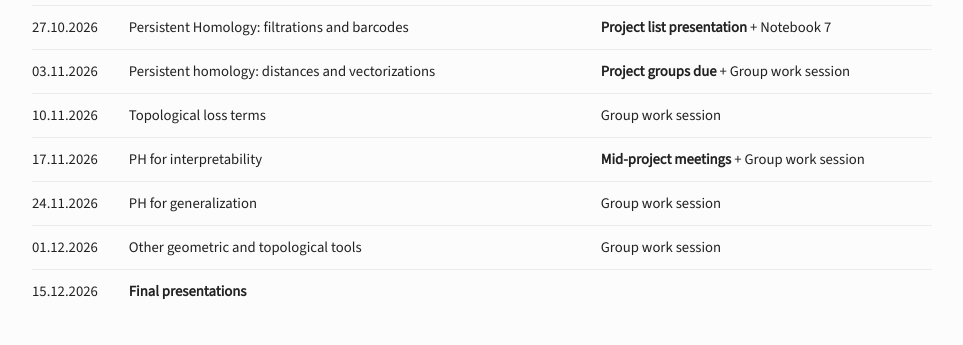
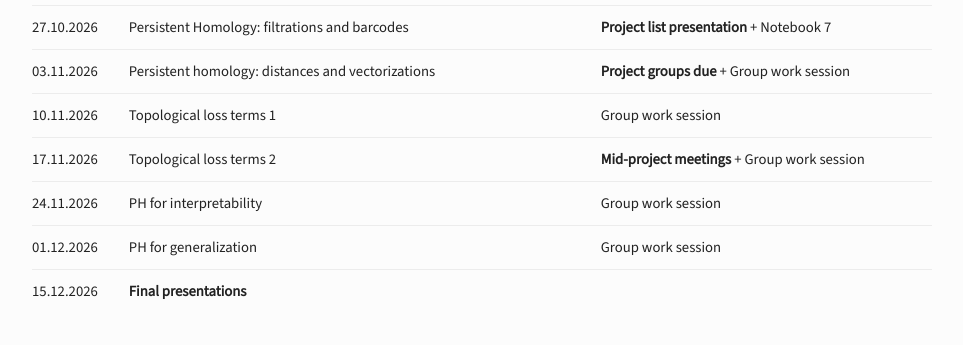
Before and after one commit to inesgare/inesgare.github.io, a Jekyll site: the page built from course-pages/gtml-2026.md, in a window 1280 px wide and 900 px high, scrolled down 1624 px. Shown: the part 155-500 px from the top of the window, without its empty margins (158-1121 px from the left). Built offline with Jekyll 4.4.1, drawn with Linux system fonts in a browser that asks for light colours.

Commit message:
added info

```diff
--- a/course-pages/gtml-2026.md
+++ b/course-pages/gtml-2026.md
@@ -56,10 +56,10 @@ In the code-based practice sessions, I will upload a jupyter notebook with secti
 | 20.10.2026 | Persistent Homology: induced maps | Problem sheet 6 released |
 | 27.10.2026 | Persistent Homology: filtrations and barcodes | **Project list presentation** + Notebook 7|
 | 03.11.2026 | Persistent homology: distances and vectorizations | **Project groups due** + Group work session |
-| 10.11.2026 | Topological loss terms | Group work session |
-| 17.11.2026 | PH for interpretability | **Mid-project meetings** + Group work session |
-| 24.11.2026 | PH for generalization | Group work session |
-| 01.12.2026 | Other geometric and topological tools | Group work session |
+| 10.11.2026 | Topological loss terms 1 | Group work session |
+| 17.11.2026 | Topological loss terms 2 | **Mid-project meetings** + Group work session |
+| 24.11.2026 | PH for interpretability | Group work session |
+| 01.12.2026 | PH for generalization | Group work session |
 | 15.12.2026 | **Final presentations** | |
 
 </div>
```
